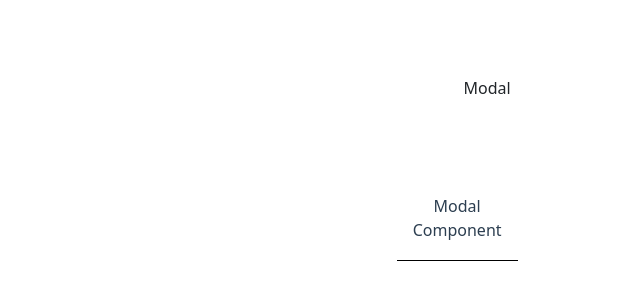
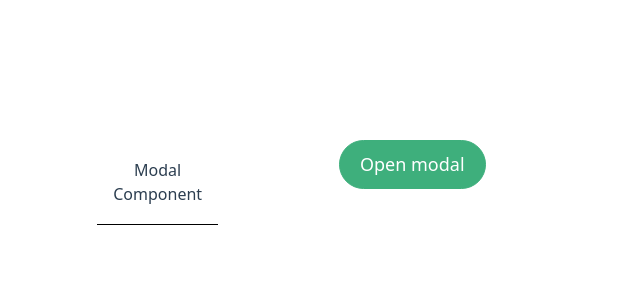
Before and after one commit to AndreeaIsabela/vue3-components, a Vue app: page /modal in a window 1280 px wide. Shown: the part 232-532 px from the top of the page, without its empty margins (0-640 px from the left). Built offline with nearby package versions, Linux system fonts and the light colour scheme.

Commit message:
[main] Add modal component

```diff
--- a/src/components/Modal.vue
+++ b/src/components/Modal.vue
@@ -1,5 +1,17 @@
 <template lang="pug">
-span Modal
+transition(name='modal-fade')
+  .customModal-backdrop
+    .customModal(role='dialog' aria-labelledby='modalTitle' aria-describedby='modalDescription')
+      header#modalTitle.customModal-header
+        button.btn-close(type='button' @click='$emit("close")' aria-label='Close modal') X
+        slot(name='header')
+          span Title
+      section#modalDescription.customModal-body
+        slot(name='body')
+          span Modal body
+      footer.customModal-footer
+        slot(name='footer')
+          span Footer
 </template>
 
 <script setup>
@@ -7,4 +19,41 @@ span Modal
 </script>
 
 <style lang="stylus" scoped>
+.modal-fade-enter-active,
+.modal-fade-leave-active
+  transition: opacity 0.5s ease
+
+.modal-fade-enter-from,
+.modal-fade-leave-to
+  opacity: 0
+.customModal-backdrop
+	position fixed
+	top 0
+	bottom 0
+	left 0
+	right 0
+	background-color rgba(0, 0, 0, 0.3)
+	display flex
+	justify-content center
+	align-items center
+
+.customModal
+	background #ffffff
+	box-shadow 0px 0px 6px -1px rgba(107, 106, 107, 1)
+	overflow-x auto
+	display flex
+	flex-direction column
+	width 500px
+	border-radius 8px
+	padding 10px
+
+.btn-close
+	border none
+	color black
+	cursor pointer
+	background transparent
+	padding 0
+	outline none
+	float: right
+	font-size: 14px
 </style>
--- a/src/views/ModalView.vue
+++ b/src/views/ModalView.vue
@@ -1,7 +1,79 @@
-<template lang="pug">
-Modal
+<template lang='pug'>
+button.btn-green#openModal(@click='toggleModal') Open modal
+h3 {{notes}}
+Modal(v-if='isModalVisible' @close='toggleModal')
+	template(#header)
+		span ADDITIONAL NOTES
+	template#modalMain(#body)
+		textarea#modalNotes(
+			placeholder='e.g: Tell us about the modal body'
+			rows='7'
+			v-model='notes'
+		)
+	template(#footer)
+		button.btn-green(
+			type='button'
+			@click='save'
+			aria-label='Close modal'
+			) SAVE
 </template>
 
-<script setup lang="ts">
-import Modal from '@/components/Modal.vue'
+<script setup lang='ts'>
+import { ref } from 'vue';
+import Modal from '@/components/Modal.vue';
+
+const isModalVisible = ref(false);
+const notes = ref('');
+
+const toggleModal = () => {
+	isModalVisible.value = !isModalVisible.value;
+}
+
+const save = () => {
+	// do smth
+	toggleModal();
+}
+
 </script>
+
+<style lang='stylus' scooped>
+textarea
+	margin: 10px 0
+	box-shadow 0px 0px 6px -1px rgba(189, 187, 189, 1)
+	width 100%
+	border none
+	border 1px solid #cecccc
+	border-radius 4px
+	padding 5px
+	resize none
+	padding-left 10px
+	&::placeholder
+		color #cecccc
+.customModal-footer
+	padding 10px 15px 20px 15px
+	display flex
+.customModal-header
+	justify-content space-between
+	padding 10px 15px 10px 15px
+	span
+		padding 5px
+		color #cecccc
+		font-size small
+		cursor default
+.customModal-footer
+	justify-content flex-end
+.customModal-body
+	position relative
+	padding 0 25px 10px 20px
+.btn-green
+	color: white
+	background: #3eaf7c
+	border: 1px solid #3eaf7c
+	border-radius: 50px
+	padding: 10px 20px
+	font-size: 18px
+	font-weight: 500
+	float: center
+#openModal
+	margin: 100px
+</style>
```
